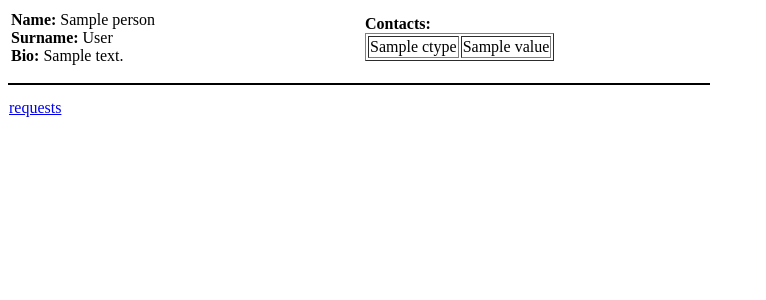
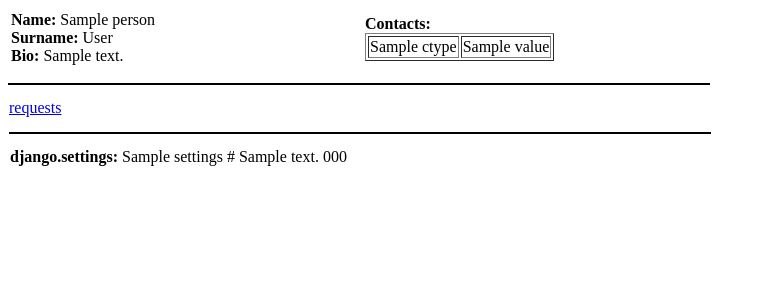
Before and after one commit to nedash/test_yarned, a Django app: template templates/main.html in a window 1280 px wide. Shown: the top 300 px of the page, without its empty margins (0-766 px from the left). Run offline with Django 3.2, Linux system fonts and the light colour scheme; the template is opened without the code that fills it: most values are stand-ins (such as "Sample title", 1, 10 or a date in 2020).

Commit message:
ticket:3 for #4

```diff
--- a/templates/main.html
+++ b/templates/main.html
@@ -24,8 +24,16 @@
 
 		<div style="border: 1px solid black; width:700px; height:0px; margin-top:15px;" />
 
+		<div style="margin-top:15px;" > <a href="{% url requests_info %}" >requests</a> </div>
+
+		<div style="border: 1px solid black; width:700px; height:0px; margin-top:15px;" />
+
 		<div style="margin-top:15px;" >
-			<a href="{% url requests_info %}" >requests</a>
+			<b>django.settings:</b>
+			{{settings}}
+			{{settings.ROOT_URLCONF}}
+			{{settings.TEMPLATE_CONTEXT_PROCESSORS}}
+			{{settings.LANGUAGE_CODE}}
 		</div>
 	</body>
 
--- /dev/null
+++ b/test_yarned_app/context_processors.py
@@ -0,0 +1,4 @@
+from django.conf import settings
+
+def settings_processor(request):
+     return {"settings": settings}
```
Also changed, not shown: settings.py (+7 -2 lines).
